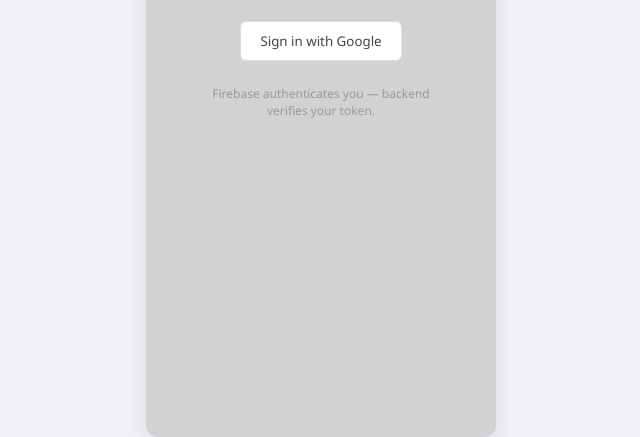
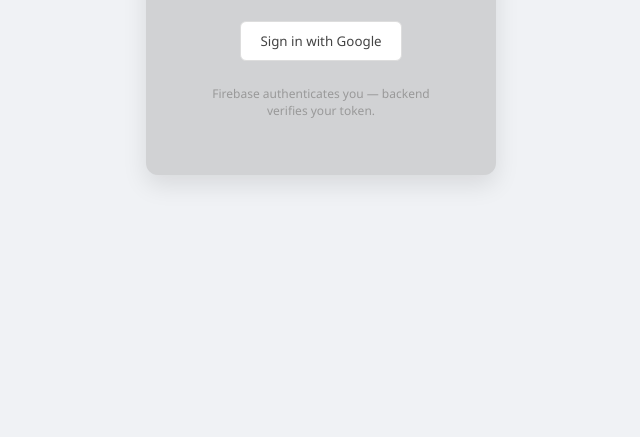
Before and after one commit to theWeb3Ghost/devfestdapp, a plain HTML site: page index.html in a window 1280 px wide. Shown: the part 363-800 px from the top of the page, without its empty margins (319-959 px from the left). Drawn offline with Linux system fonts and the light colour scheme.

Commit message:
Remove centering styles for sign-in screen
Removed styles for centering the sign-in screen.

```diff
--- a/styles.css
+++ b/styles.css
@@ -266,14 +266,6 @@ body {
   box-shadow: 0 3px 6px rgba(0,0,0,0.1);
 }
 
-/* Center the sign-in screen in the page */
-body #signin-screen {
-  display: flex;
-  flex-direction: column;
-  justify-content: center;
-  align-items: center;
-  min-height: 100vh;
-}
 /* Google Sign-In Button */
 #google-signin {
   display: flex;
```
